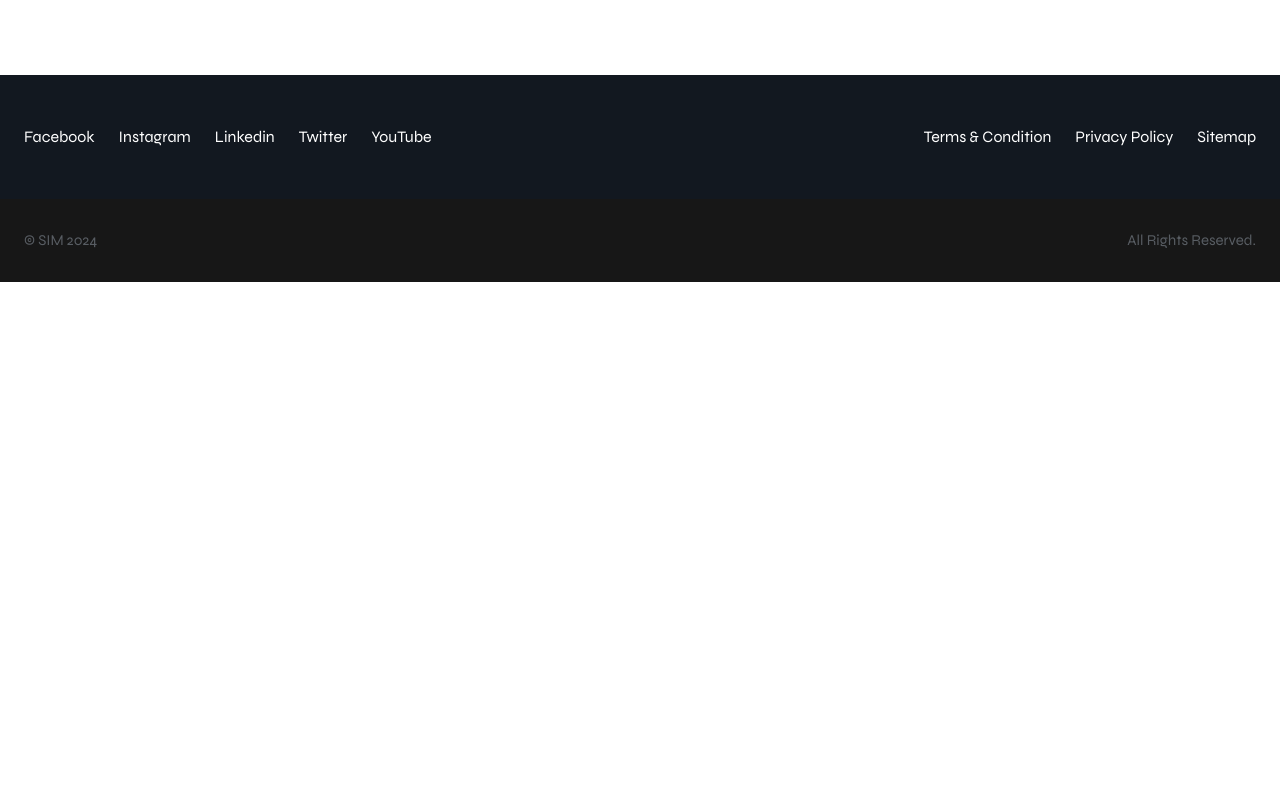
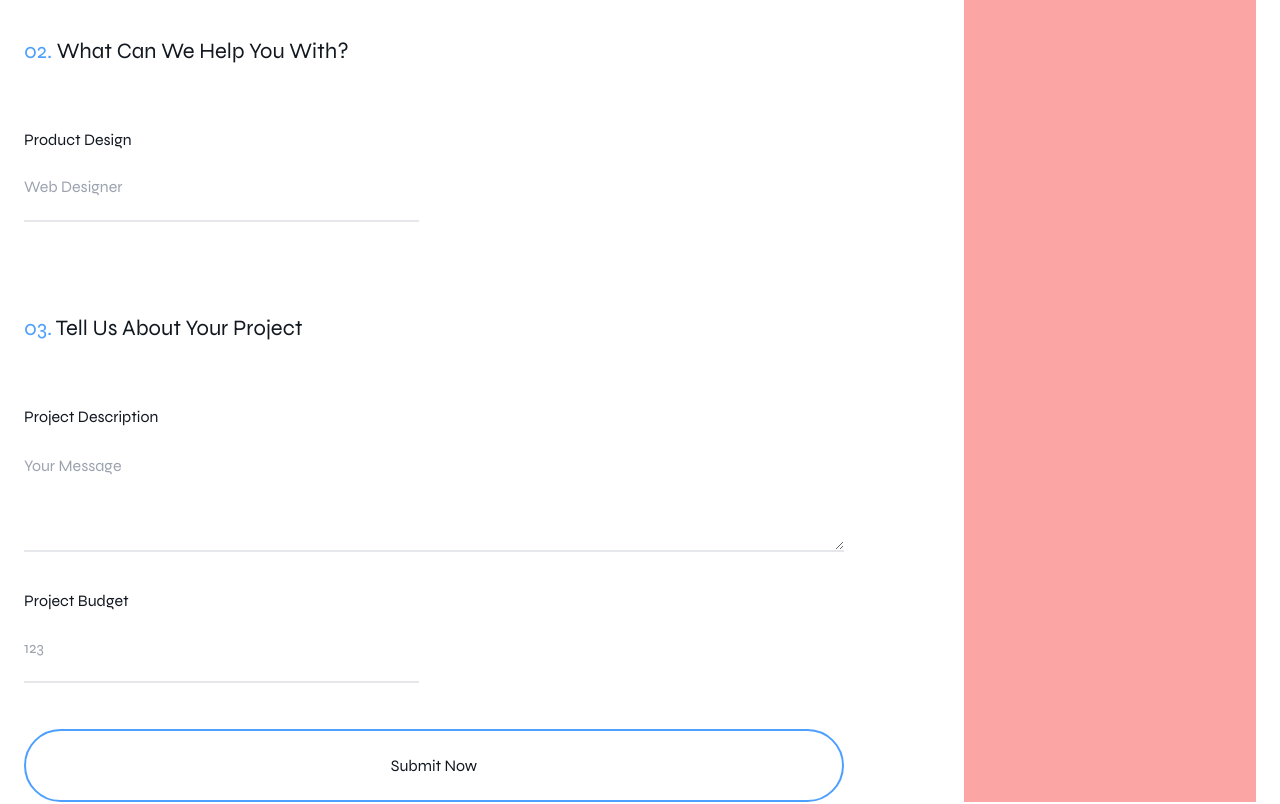
Before and after one commit to totauhid/simsolution, a Next.js app: page /contact-us in a window 1280 px wide. Shown: the part 1140-1944 px from the top of the page. Before the commit the page ends 1422 px from the top, so only its background shows below. Built offline with nearby package versions, Linux system fonts and the light colour scheme.

Commit message:
added contact form

```diff
--- a/app/(routes)/contact-us/page.tsx
+++ b/app/(routes)/contact-us/page.tsx
@@ -1,8 +1,10 @@
 "use client";
 
 import SubHero from "@/app/components/sections/SubHero";
+import Button from "@/app/components/ui/Button";
 import Container from "@/app/components/ui/Container";
 import InputField from "@/app/components/ui/InputField";
+import TextareaField from "@/app/components/ui/TextareaField";
 import { NextPage } from "next";
 
 interface Props {}
@@ -16,25 +18,20 @@ const ContactUs: NextPage<Props> = ({}) => {
 
       <section className="py-[100px]">
         <Container>
-          <div>
-            <h3 className="text-[22px] mb-[60px]">
+          <div className="flex gap-[120px]">
+            {/* form */}
+            <form className="flex-1">
+              {/* step 01 */}
+              <h3 className="text-[22px] mb-[30px] lg:mb-[60px]">
                 <span className="highlight">01.</span> Tell Us About Yourself
               </h3>
 
-            <div className="flex gap-[120px]">
-              {/* form */}
-
-              <form className="flex-1">
-                <div className="grid grid-cols-2 gap-[30px]">
-                  <InputField
-                    type="text"
-                    label="First Name"
-                    placeholder="Jhon"
-                  />
+              <div className="grid grid-cols-1 lg:grid-cols-2 lg:gap-[30px]">
+                <InputField type="text" label="First Name" placeholder="Jhon" />
                 <InputField type="text" label="Last Name" placeholder="Doe" />
               </div>
 
-                <div className="grid grid-cols-2 gap-[30px]">
+              <div className="grid grid-cols-1 lg:grid-cols-2 lg:gap-[30px]">
                 <InputField
                   type="text"
                   label="Email Address"
@@ -47,17 +44,52 @@ const ContactUs: NextPage<Props> = ({}) => {
                 />
               </div>
 
-                <div className="grid grid-cols-2 gap-[30px]">
+              <div className="grid grid-cols-1 lg:grid-cols-2 lg:gap-[30px]">
                 <InputField
                   type="text"
                   label="Company"
                   placeholder="Your Company name"
                 />
+                <InputField type="text" label="Role" placeholder="Your role" />
+              </div>
+
+              {/* step 02 */}
+              <h3 className="text-[22px] my-[30px] lg:my-[60px]">
+                <span className="highlight">02.</span> What Can We Help You
+                With?
+              </h3>
+
+              <div className="grid grid-cols-1 lg:grid-cols-2 gap-[30px]">
                 <InputField
                   type="text"
-                    label="Role"
-                    placeholder="Your role"
+                  label="Product Design"
+                  placeholder="Web Designer"
                 />
+              </div>
+
+              {/* step 03 */}
+              <h3 className="text-[22px] my-[30px] lg:my-[60px]">
+                <span className="highlight">03.</span> Tell Us About Your
+                Project
+              </h3>
+
+              <div className="grid grid-cols-1 gap-[30px]">
+                <TextareaField
+                  label="Project Description"
+                  placeholder="Your Message"
+                />
+              </div>
+
+              <div className="grid grid-cols-1 lg:grid-cols-2 gap-[30px]">
+                <InputField
+                  type="number"
+                  label="Project Budget"
+                  placeholder="123"
+                />
+              </div>
+
+              <div className="mt-4">
+                <Button text="Submit Now" variant="black" fullWidth />
               </div>
             </form>
 
@@ -67,7 +99,6 @@ const ContactUs: NextPage<Props> = ({}) => {
               <h2>right sidebar</h2>
             </div>
           </div>
-          </div>
         </Container>
       </section>
     </>
--- a/app/components/sections/HeroSlider.tsx
+++ b/app/components/sections/HeroSlider.tsx
@@ -33,7 +33,7 @@ export default function SimpleSlider() {
         {sliderItems.map((slider, _i) => (
           <div
             key={_i}
-            className="relative w-full h-[80vh] md:h-[70vh] lg:h-[100vh]"
+            className="relative w-full h-[95vh] md:h-[90vh] lg:h-[100vh]"
           >
             <Image
               className="grayscale"
@@ -49,7 +49,7 @@ export default function SimpleSlider() {
 
       <div className="absolute z-20 flex items-center top-0 left-0 right-0 bottom-0">
         <Container>
-          <div className="text-white flex gap-16">
+          <div className="text-white flex gap-0 md:gap-0 lg:gap-16">
             <div className="flex flex-col gap-8 md:gap-8 lg:gap-16">
               <p className="text-[18px] text-white">
                 The Next <span className="highlight">Gen</span>
@@ -77,6 +77,7 @@ export default function SimpleSlider() {
                 <div className="peer flex items-center gap-4 cursor-pointer">
                   <div className="relative bg-[#ffffff1a] h-12 w-12 grid place-content-center rounded-full group-hover:bg-primary transition-colors shrink-0">
                     <IoMdAdd size={22} />
+
                     <span className="animate-ping absolute group-hover:inline-flex h-full w-full rounded-full bg-white opacity-40 hidden transition"></span>
                   </div>
                   <span className="group-hover:text-primary transition-colors shrink-0 text-white">
@@ -88,7 +89,10 @@ export default function SimpleSlider() {
                   <h3 className="text-black">Experts</h3>
                   <span className="divider relative"></span>
                   <p className=" text-[#12182066]">
-                   With expertise across various IT domains, our team collaborates closely with stakeholders to deliver tailored solutions and support the organization's strategic objectives.
+                    With expertise across various IT domains, our team
+                    collaborates closely with stakeholders to deliver tailored
+                    solutions and support the organization's strategic
+                    objectives.
                   </p>
                 </div>
               </div>
@@ -109,7 +113,9 @@ export default function SimpleSlider() {
                   <h3 className="text-black">Experts</h3>
                   <span className="divider relative"></span>
                   <p className=" text-[#12182066]">
-                    Maintaining systems, utilizing various programming languages and tools to bring ideas to life and solve complex problems in technology-driven environments.
+                    Maintaining systems, utilizing various programming languages
+                    and tools to bring ideas to life and solve complex problems
+                    in technology-driven environments.
                   </p>
                 </div>
               </div>
@@ -130,7 +136,11 @@ export default function SimpleSlider() {
                   <h3 className="text-black">Experts</h3>
                   <span className="divider relative"></span>
                   <p className=" text-[#12182066]">
-                    Designers collaborate with stakeholders, including developers and clients, to transform ideas into tangible designs that enhance brand identity, usability, and overall aesthetics.                  </p>
+                    Designers collaborate with stakeholders, including
+                    developers and clients, to transform ideas into tangible
+                    designs that enhance brand identity, usability, and overall
+                    aesthetics.{" "}
+                  </p>
                 </div>
               </div>
             </div>
--- a/app/components/ui/Button.tsx
+++ b/app/components/ui/Button.tsx
@@ -3,16 +3,19 @@ import { NextPage } from "next";
 interface Props {
   text: string;
   variant: "primary" | "black";
+  fullWidth?: boolean;
 }
 
-const Button: NextPage<Props> = ({ text, variant }) => {
+const Button: NextPage<Props> = ({ text, variant, fullWidth }) => {
   const color =
     (variant === "primary" && "text-[#ffffff]") ||
     (variant === "black" && "text-[#121820]");
 
   return (
     <button
-      className={`py-[18px] lg:py-[22.5px] px-[60px] rounded-full border-2 border-btn flex shrink-0 items-center ${color}`}
+      className={`py-[18px] lg:py-[22.5px] px-[60px] rounded-full border-2 border-btn shrink-0 ${color} ${
+        fullWidth && "w-full"
+      }`}
     >
       {text}
     </button>
--- a/app/components/ui/Container.tsx
+++ b/app/components/ui/Container.tsx
@@ -5,7 +5,7 @@ interface Props {
 }
 
 const Container: NextPage<Props> = ({ children }) => {
-  return <div className="max-w-[1400px] px-6 m-auto w-full">{children}</div>;
+  return <div className="max-w-[1400px] px-6 mx-auto w-full">{children}</div>;
 };
 
 export default Container;
--- /dev/null
+++ b/app/components/ui/TextareaField.tsx
@@ -0,0 +1,22 @@
+import { NextPage } from "next";
+
+interface Props {
+  label: string;
+  placeholder: string;
+}
+
+const TextareaField: NextPage<Props> = ({ label, placeholder }) => {
+  return (
+    <label className="shrink-0 flex-grow mb-[30px]">
+      <span className="text-[16px] mb-[25px] inline-block">{label}</span>
+
+      <textarea
+        rows={4}
+        className="border-b-2 focus:border-[#12182066] w-full focus:outline-0"
+        placeholder={placeholder}
+      ></textarea>
+    </label>
+  );
+};
+
+export default TextareaField;
```
Lines whose indentation alone changed are shown as unchanged.
